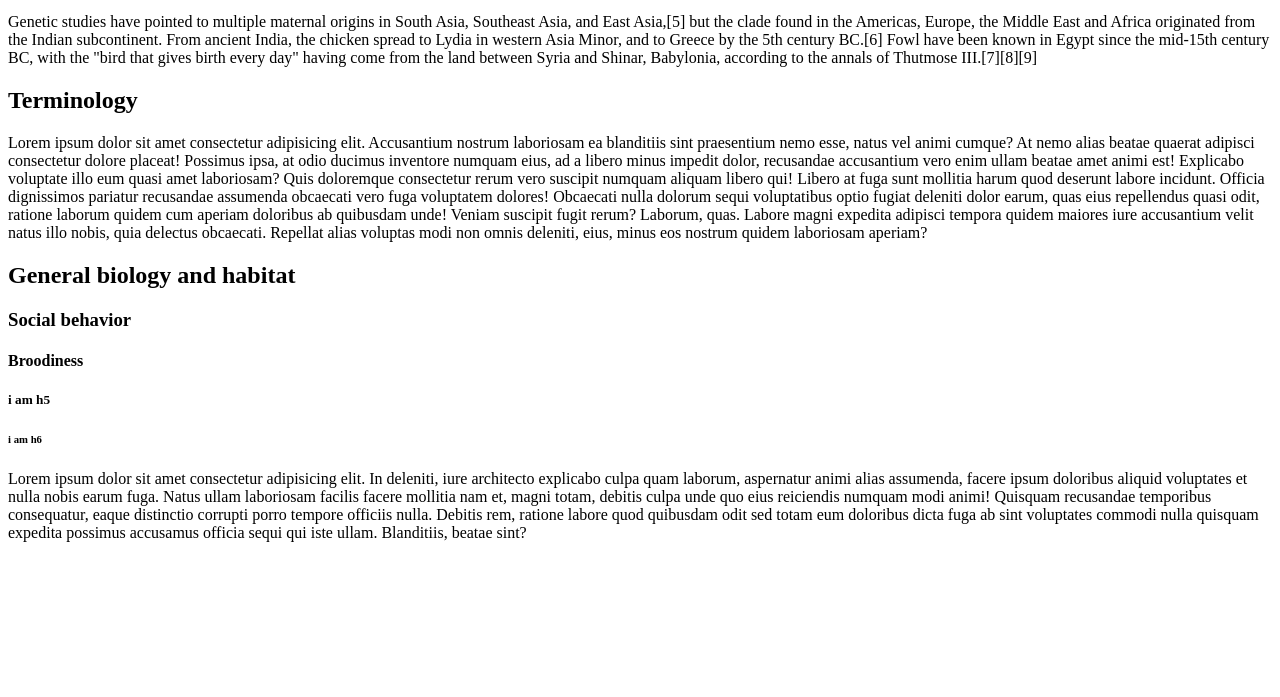
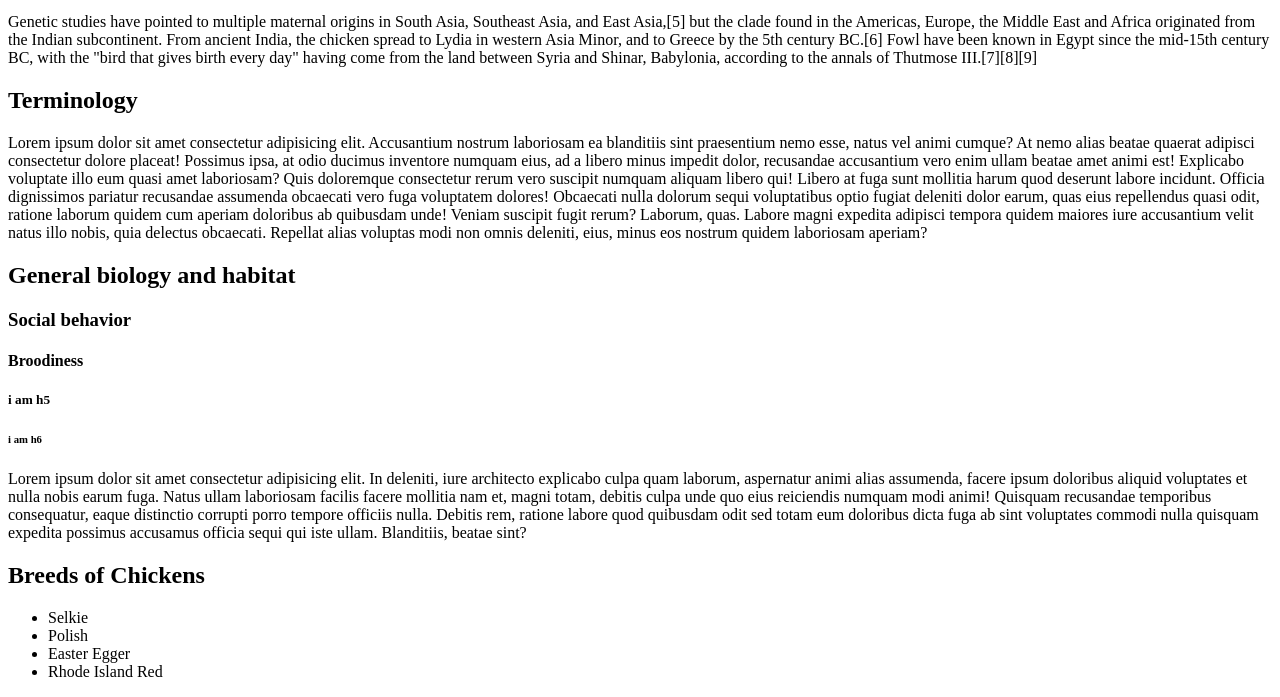
Before and after one commit to mhn95/mhn95.github.io, a plain HTML site: page chickens.html in a window 1280 px wide. Shown: the part 119-816 px from the top of the page. Drawn offline with Linux system fonts and the light colour scheme.

Commit message:
Added list of chicken breeds to chicken.html

```diff
--- a/chickens.html
+++ b/chickens.html
@@ -62,5 +62,12 @@
 			doloribus dicta fuga ab sint voluptates commodi nulla quisquam expedita
 			possimus accusamus officia sequi qui iste ullam. Blanditiis, beatae sint?
 		</p>
+		<h2>Breeds of Chickens</h2>
+		<ul>
+			<li>Selkie</li>
+			<li>Polish</li>
+			<li>Easter Egger</li>
+			<li>Rhode Island Red</li>
+		</ul>
 	</body>
 </html>
```
